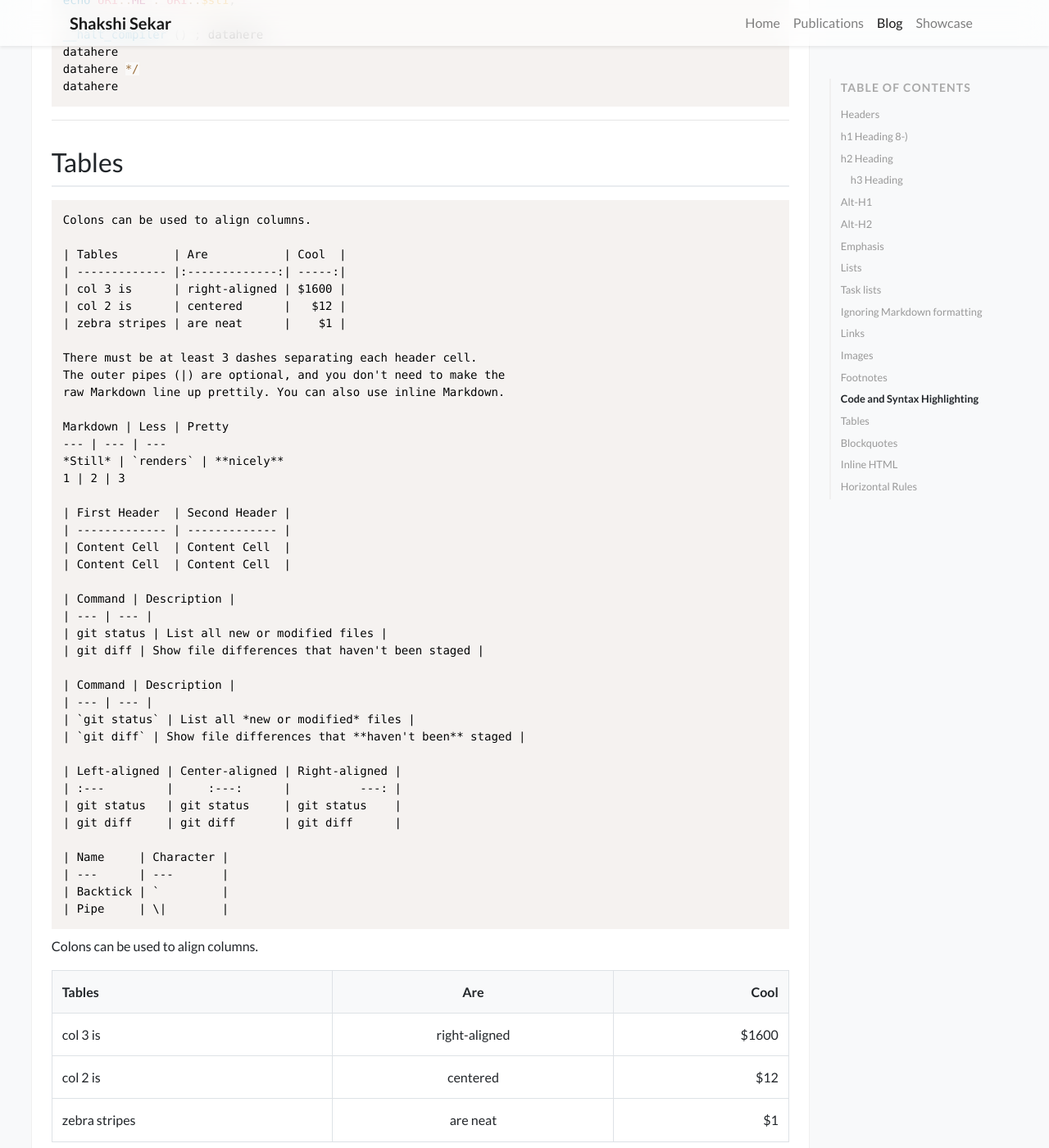
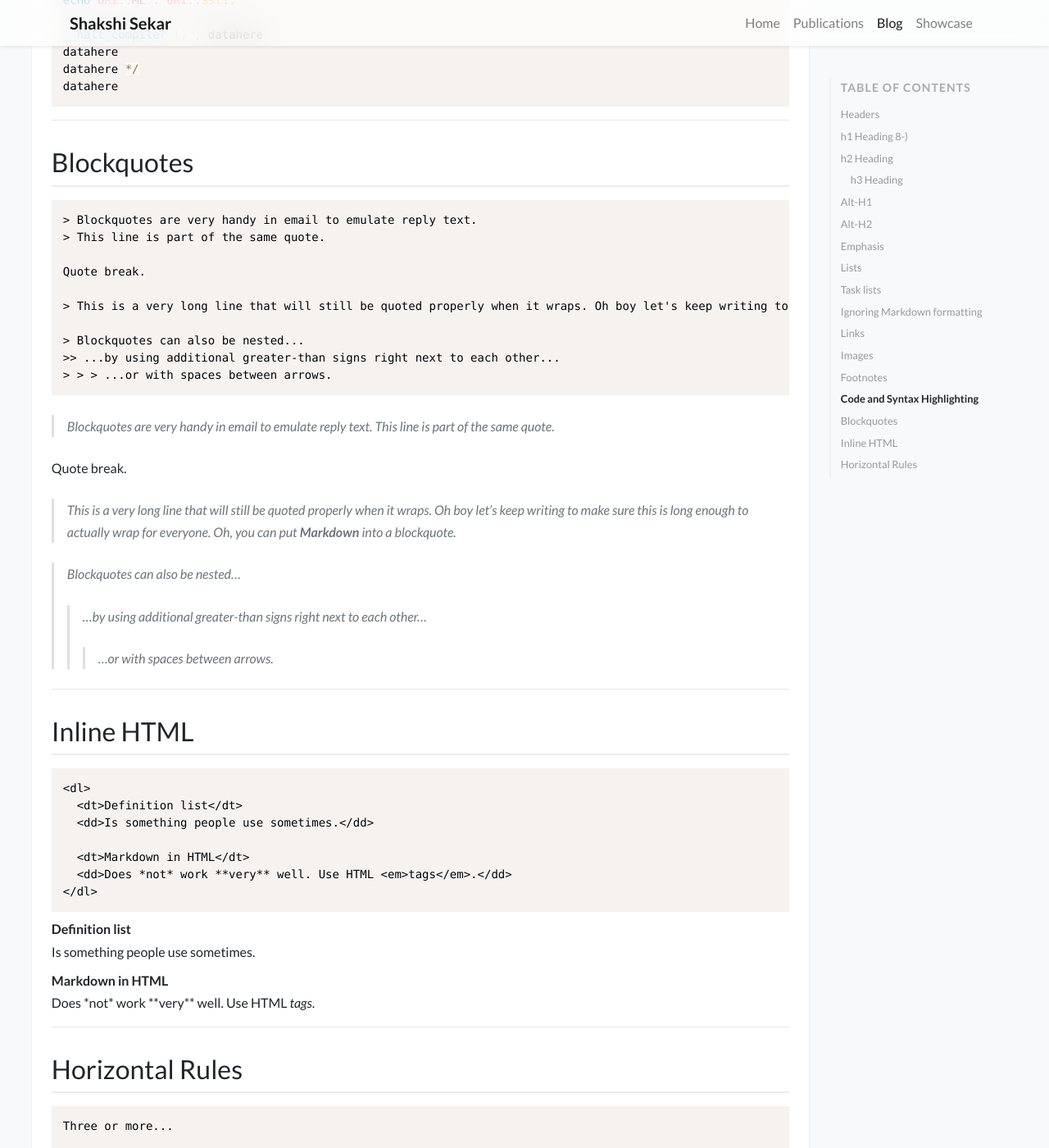
Before and after one commit to ShakshiSekar/ShakshiSekar.github.io, a Jekyll site: the page built from _posts/2024-01-01-blog-post-1.md, in a window 1280 px wide and 1400 px high, scrolled down 11983 px. Shown: the whole window at 82% size. Built offline with Jekyll 4.4.1, drawn with Linux system fonts in a browser that asks for light colours; nearby versions of some CDN libraries; a style sheet for code colours, icons or effects is not loaded; some of the changed text lies outside the part shown.

Commit message:
2024-01-01-blog-post-1.md

````diff
--- a/_posts/2024-01-01-blog-post-1.md
+++ b/_posts/2024-01-01-blog-post-1.md
@@ -449,96 +449,6 @@ datahere
 
 ------
 
-# Tables
-
-```
-Colons can be used to align columns.
-
-| Tables        | Are           | Cool  |
-| ------------- |:-------------:| -----:|
-| col 3 is      | right-aligned | $1600 |
-| col 2 is      | centered      |   $12 |
-| zebra stripes | are neat      |    $1 |
-
-There must be at least 3 dashes separating each header cell.
-The outer pipes (|) are optional, and you don't need to make the
-raw Markdown line up prettily. You can also use inline Markdown.
-
-Markdown | Less | Pretty
---- | --- | ---
-*Still* | `renders` | **nicely**
-1 | 2 | 3
-
-| First Header  | Second Header |
-| ------------- | ------------- |
-| Content Cell  | Content Cell  |
-| Content Cell  | Content Cell  |
-
-| Command | Description |
-| --- | --- |
-| git status | List all new or modified files |
-| git diff | Show file differences that haven't been staged |
-
-| Command | Description |
-| --- | --- |
-| `git status` | List all *new or modified* files |
-| `git diff` | Show file differences that **haven't been** staged |
-
-| Left-aligned | Center-aligned | Right-aligned |
-| :---         |     :---:      |          ---: |
-| git status   | git status     | git status    |
-| git diff     | git diff       | git diff      |
-
-| Name     | Character |
-| ---      | ---       |
-| Backtick | `         |
-| Pipe     | \|        |
-```
-
-Colons can be used to align columns.
-
-| Tables        | Are           | Cool  |
-| ------------- |:-------------:| -----:|
-| col 3 is      | right-aligned | $1600 |
-| col 2 is      | centered      |   $12 |
-| zebra stripes | are neat      |    $1 |
-
-There must be at least 3 dashes separating each header cell.
-The outer pipes (|) are optional, and you don't need to make the
-raw Markdown line up prettily. You can also use inline Markdown.
-
-Markdown | Less | Pretty
---- | --- | ---
-*Still* | `renders` | **nicely**
-1 | 2 | 3
-
-| First Header  | Second Header |
-| ------------- | ------------- |
-| Content Cell  | Content Cell  |
-| Content Cell  | Content Cell  |
-
-| Command | Description |
-| --- | --- |
-| git status | List all new or modified files |
-| git diff | Show file differences that haven't been staged |
-
-| Command | Description |
-| --- | --- |
-| `git status` | List all *new or modified* files |
-| `git diff` | Show file differences that **haven't been** staged |
-
-| Left-aligned | Center-aligned | Right-aligned |
-| :---         |     :---:      |          ---: |
-| git status   | git status     | git status    |
-| git diff     | git diff       | git diff      |
-
-| Name     | Character |
-| ---      | ---       |
-| Backtick | `         |
-| Pipe     | \|        |
-
-------
-
 # Blockquotes
 
 ```
````
